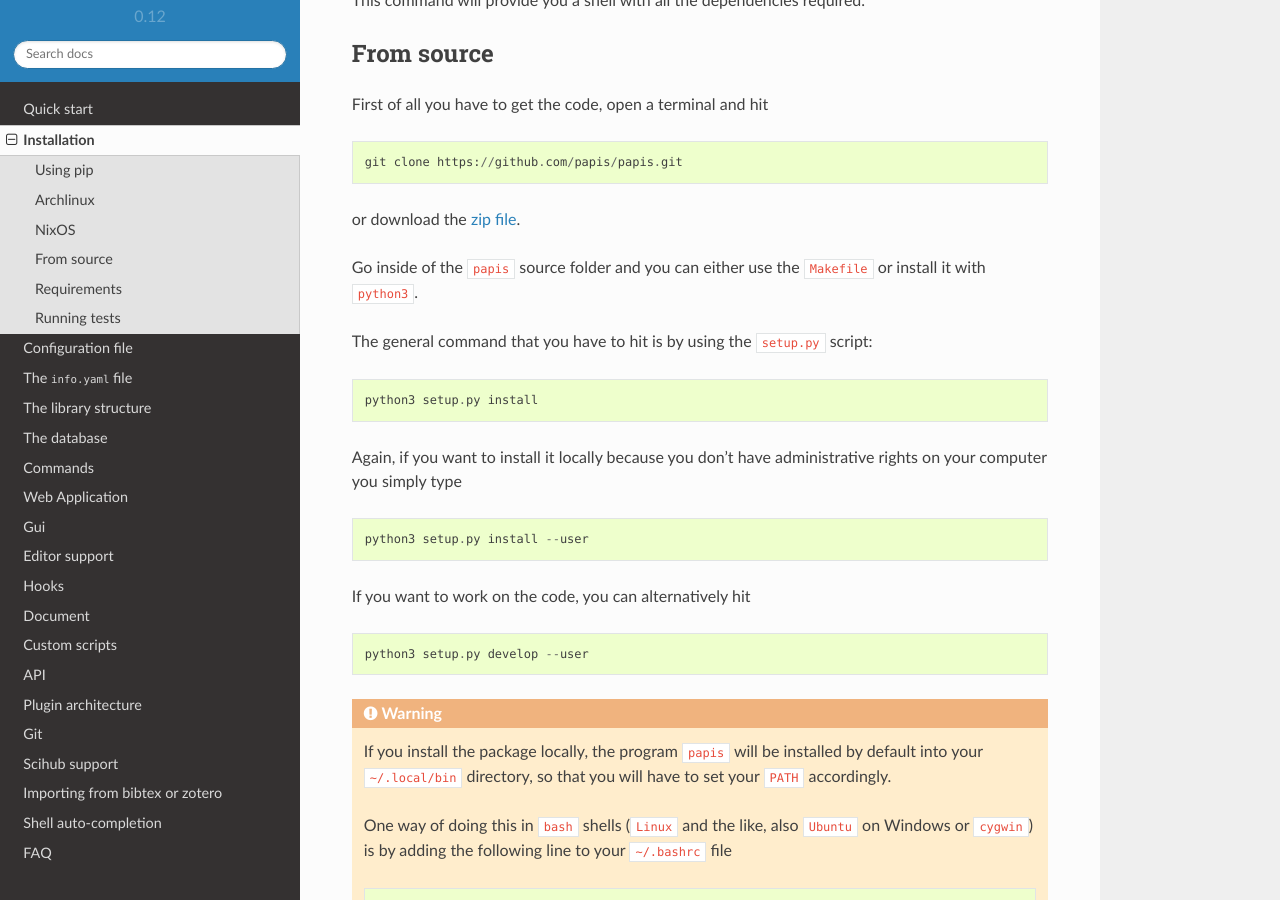
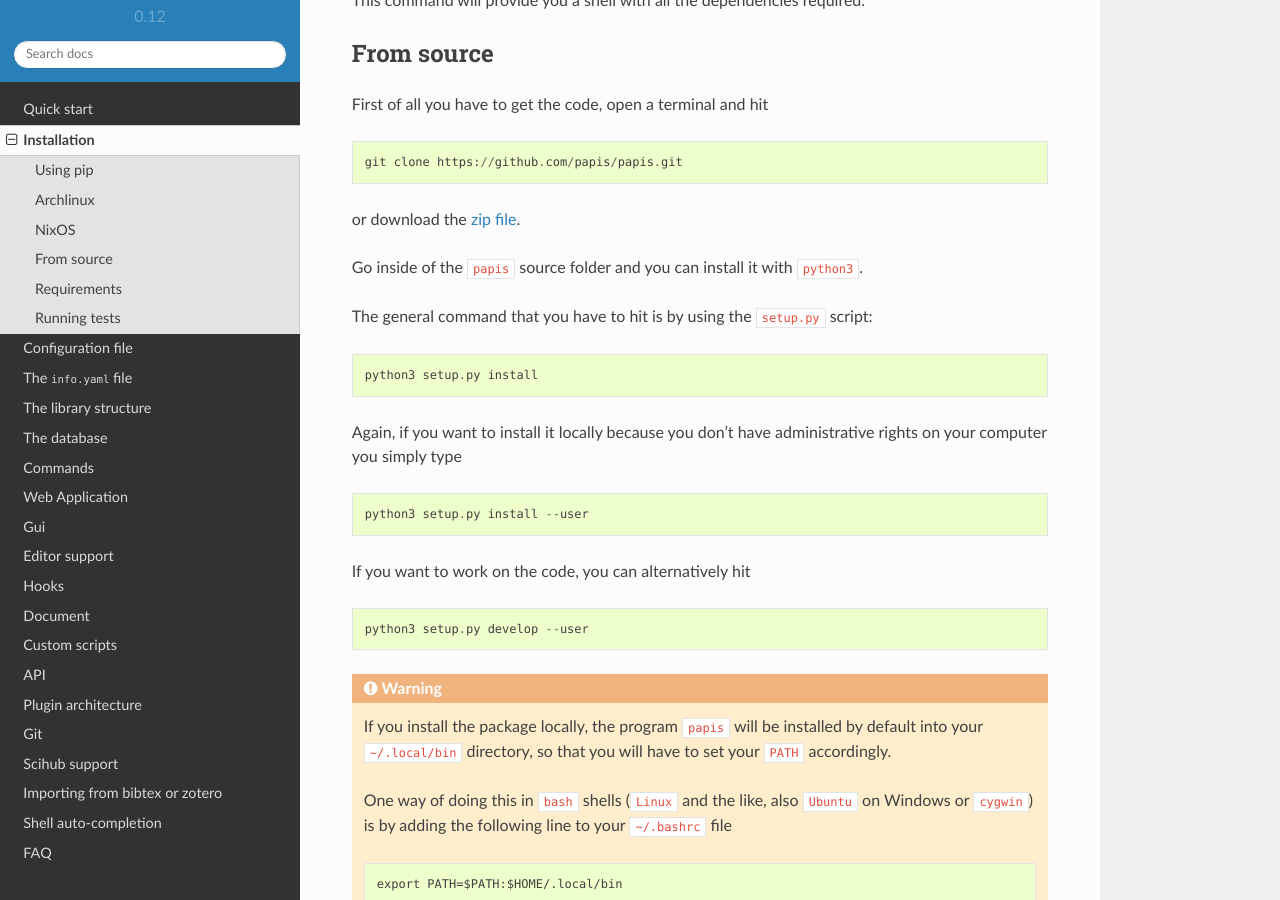
Before and after one commit to papis/papis, a Sphinx documentation site: the page built from doc/source/install.rst, in a window 1280 px wide and 900 px high, scrolled down 1327 px. Built offline with Sphinx 7.4.7 and the Read the Docs theme 2.0.0, drawn with Linux system fonts in a browser that asks for light colours.

Commit message:
Remove old Makefile

```diff
--- a/doc/source/install.rst
+++ b/doc/source/install.rst
@@ -84,8 +84,7 @@ or download the
 `zip file <https://github.com/papis/papis/archive/master.zip>`__.
 
 
-Go inside of the ``papis`` source folder and you can either use the ``Makefile``
-or install it with ``python3``.
+Go inside of the ``papis`` source folder and you can install it with ``python3``.
 
 The general command that you have to hit is by using the ``setup.py`` script:
 
```
Also changed, not shown: 2 other files.
